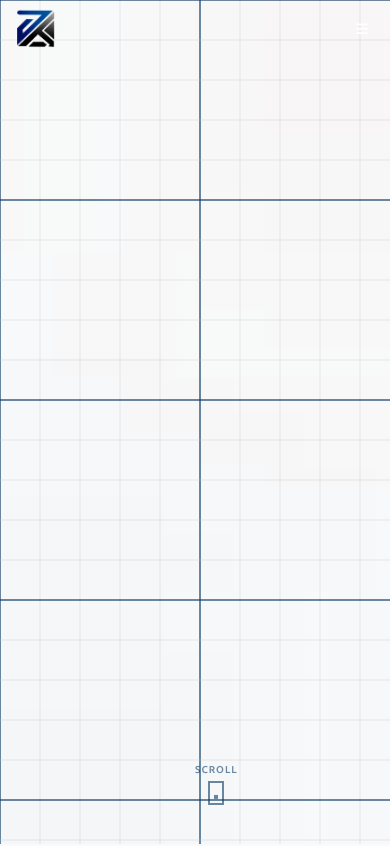
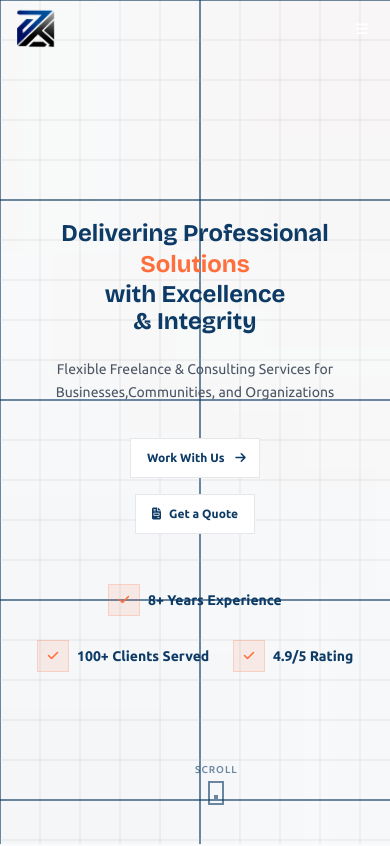
Before and after one commit to itzsirsettings/joeadak-trading-enterprise, a React (Vite) app: page / in a window 390 px wide. Shown: the top 846 px of the page. Built offline with nearby package versions, Linux system fonts and the light colour scheme.

Commit message:
fix(hero): preserve initial framer motion variants to fix invisible text on mobile

```diff
--- a/src/components/sections/Hero.jsx
+++ b/src/components/sections/Hero.jsx
@@ -100,26 +100,26 @@ const Hero = () => {
       <div className="container-custom relative z-20 pt-32 pb-20">
           <motion.div
             className="max-w-5xl mx-auto text-center"
-          variants={isMobile ? {} : containerVariants}
-          initial={isMobile ? "visible" : "hidden"}
+            variants={containerVariants}
+            initial="hidden"
             animate="visible"
           >
 
 
             <motion.h1
-            variants={isMobile ? {} : itemVariants}
+              variants={itemVariants}
               className="text-2xl sm:text-3xl md:text-4xl lg:text-5xl font-bold text-primary mb-6 leading-[1.1]"
               style={{ fontFamily: "'Bricolage Grotesque', sans-serif" }}
             >
               <motion.span
                 className="block mb-1"
-              animate={isMobile ? {} : floatAnimation}
+                animate={isMobile ? { y: 0 } : floatAnimation}
               >
                 Delivering Professional
               </motion.span>
               <motion.span
                 className="block text-secondary mb-1"
-              animate={isMobile ? {} : floatAnimation}
+                animate={isMobile ? { y: 0 } : floatAnimation}
                 transition={{ delay: 0.2 }}
               >
                 <MorphText
@@ -132,14 +132,14 @@ const Hero = () => {
               </motion.span>
               <motion.span
                 className="block"
-              animate={isMobile ? {} : floatAnimation}
+                animate={isMobile ? { y: 0 } : floatAnimation}
                 transition={{ delay: 0.4 }}
               >
                 with Excellence
               </motion.span>
               <motion.span
                 className="block"
-              animate={isMobile ? {} : floatAnimation}
+                animate={isMobile ? { y: 0 } : floatAnimation}
                 transition={{ delay: 0.6 }}
               >
                 & Integrity
@@ -147,7 +147,7 @@ const Hero = () => {
             </motion.h1>
 
             <motion.p
-            variants={isMobile ? {} : itemVariants}
+              variants={itemVariants}
               className="text-sm sm:text-base md:text-lg text-gray-600 mb-8 max-w-3xl mx-auto leading-relaxed"
             >
               Flexible Freelance & Consulting Services for Businesses,
@@ -156,7 +156,7 @@ const Hero = () => {
             </motion.p>
 
             <motion.div
-            variants={isMobile ? {} : itemVariants}
+              variants={itemVariants}
               className="flex flex-col sm:flex-row gap-3 justify-center items-center"
             >
               <Button variant="moving" size="sm">
@@ -179,7 +179,7 @@ const Hero = () => {
             </motion.div>
 
             <motion.div
-            variants={isMobile ? {} : itemVariants}
+              variants={itemVariants}
               className="mt-12 flex flex-wrap justify-center gap-6"
             >
             <ScrollReveal animation="fadeUp" delay={0.1}>
```
Lines whose indentation alone changed are shown as unchanged.
